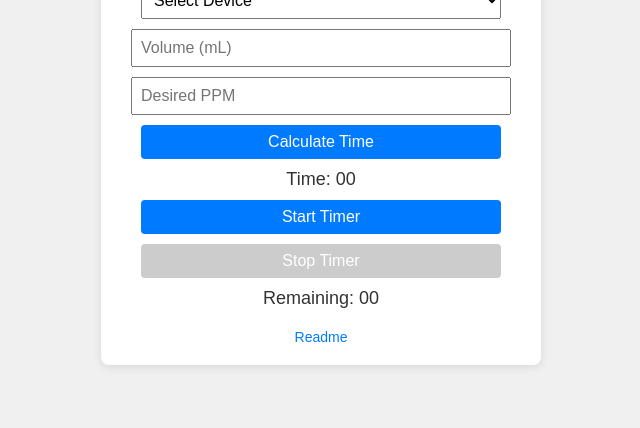
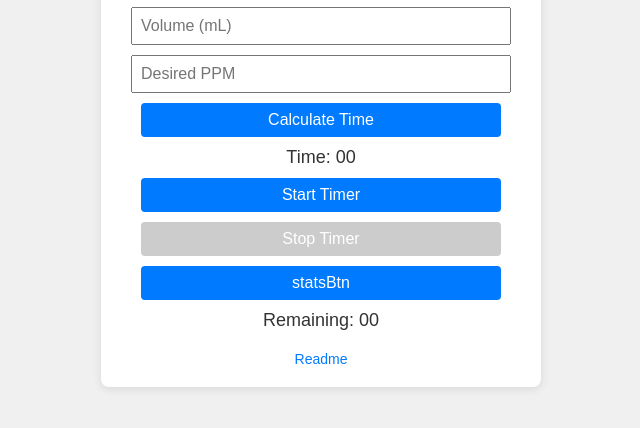
Before and after one commit to ceotjoe/SilverTimer_PWA, a plain HTML site: page index.html in a window 1280 px wide. Shown: the part 270-698 px from the top of the page, without its empty margins (319-959 px from the left). Drawn offline with Linux system fonts and the light colour scheme.

Commit message:
Add statistics button

```diff
--- a/index.html
+++ b/index.html
@@ -20,6 +20,7 @@
         <div id="result" data-i18n="result" data-i18n-params="time:00:00:00">Time: 00:00:00</div>
         <button onclick="startTimer()" id="startBtn" data-i18n="startBtn"></button>
         <button onclick="stopTimer()" id="stopBtn" disabled data-i18n="stopBtn"></button>
+        <button onclick="showStatistics()" data-i18n="statsBtn">Statistics</button>
         <div id="timer" data-i18n="timer" data-i18n-params="time:00:00:00">Remaining: 00:00:00</div>
         <footer>
             <a href="https://github.com/ceotjoe/SilverTimer_PWA/blob/main/README.md" target="_blank" data-i18n="readmeLink">Readme</a>
```
